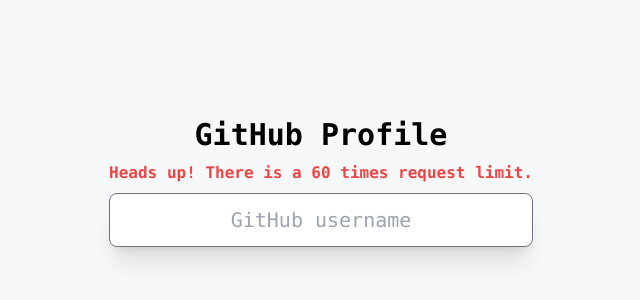
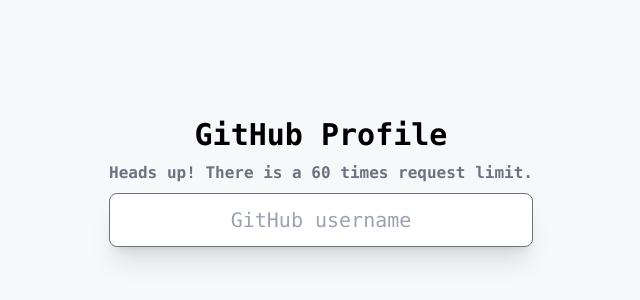
Before and after one commit to et-naruto/profile, a Next.js app: page / in a window 1280 px wide. Shown: the part 218-518 px from the top of the page, without its empty margins (319-959 px from the left). Built offline with nearby package versions, Linux system fonts and the light colour scheme.

Commit message:
Update index.jsx

```diff
--- a/pages/index.jsx
+++ b/pages/index.jsx
@@ -14,7 +14,7 @@
         </Head>
         <div>
           <h1 className="text-3xl font-bold mb-2 text-center font-mono">GitHub Profile</h1>
-          <p className="text-md text-red-500 font-semibold mb-2 text-center font-mono">Heads up! There is a 60 times request limit.</p>
+          <p className="text-md text-gray-500 font-semibold mb-2 text-center font-mono">Heads up! There is a 60 times request limit.</p>
           <form
             className="rounded-lg bg-white border border-gray-500 text-center font-mono  shadow-xl outline-0 active:border-gray-600	"
             onSubmit={(e) => {
```
